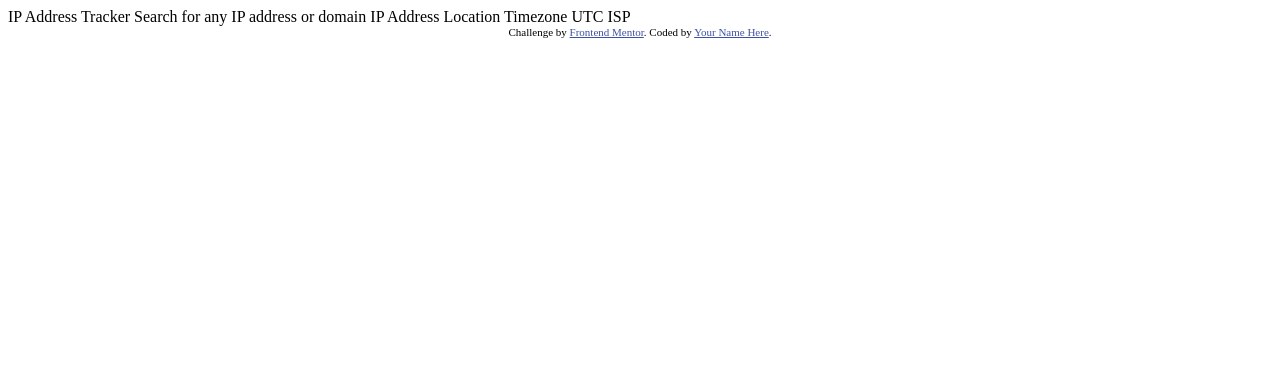
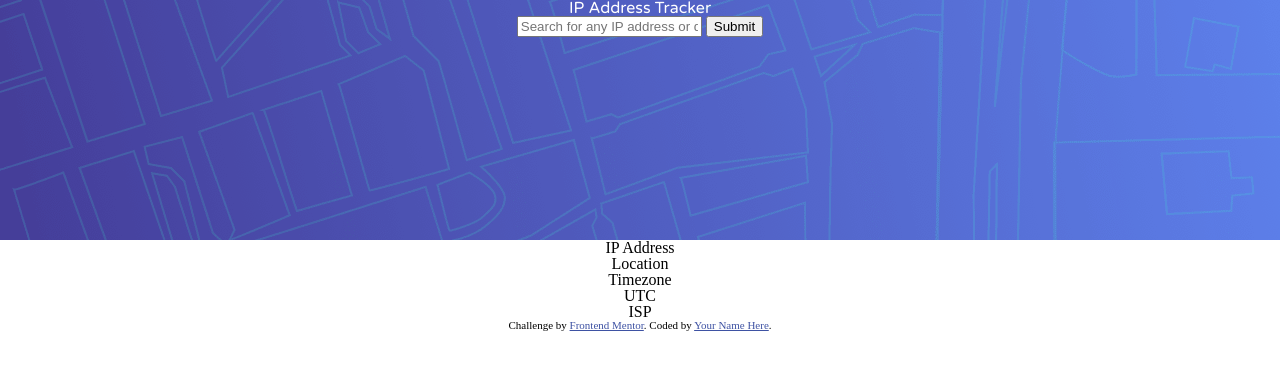
Before and after one commit to AmberArt/IP-Address-Tracker, a plain HTML site: page index.html in a window 1280 px wide. Drawn offline with nearby package versions, Linux system fonts and the light colour scheme.

Commit message:
added styling for top of html

```diff
--- /dev/null
+++ b/index.css
@@ -0,0 +1,59 @@
+
+
+html, body, div, span, applet, object, iframe,
+h1, h2, h3, h4, h5, h6, p, blockquote, pre,
+a, abbr, acronym, address, big, cite, code,
+del, dfn, em, img, ins, kbd, q, s, samp,
+small, strike, strong, sub, sup, tt, var,
+b, u, i, center,
+dl, dt, dd, ol, ul, li,
+fieldset, form, label, legend,
+table, caption, tbody, tfoot, thead, tr, th, td,
+article, aside, canvas, details, embed,
+figure, figcaption, footer, header, hgroup,
+menu, nav, output, ruby, section, summary,
+time, mark, audio, video {
+	margin: 0;
+	padding: 0;
+	border: 0;
+	font-size: 100%;
+	font: inherit;
+	vertical-align: baseline;
+}
+/* HTML5 display-role reset for older browsers */
+article, aside, details, figcaption, figure,
+footer, header, hgroup, menu, nav, section {
+	display: block;
+}
+body {
+	line-height: 1;
+}
+ol, ul {
+	list-style: none;
+}
+blockquote, q {
+	quotes: none;
+}
+blockquote:before, blockquote:after,
+q:before, q:after {
+	content: '';
+	content: none;
+}
+table {
+	border-collapse: collapse;
+	border-spacing: 0;
+}
+
+.container {
+    text-align: center;
+}
+
+.top {
+    background-image: url(./images/pattern-bg.png);
+    height: 30vh;
+}
+
+.h1-title {
+    color: white;
+    font-family: 'Varela Round', sans-serif;
+}
--- a/index.html
+++ b/index.html
@@ -8,23 +8,59 @@
 
   <title>Frontend Mentor | IP Address Tracker</title>
 
+  <!-- Leaflet CSS -->
+  <link rel="stylesheet" href="https://unpkg.com/leaflet@1.8.0/dist/leaflet.css"
+  integrity="sha512-hoalWLoI8r4UszCkZ5kL8vayOGVae1oxXe/2A4AO6J9+580uKHDO3JdHb7NzwwzK5xr/Fs0W40kiNHxM9vyTtQ=="
+  crossorigin=""/>
+   <!-- Leaflet's JavaScript -->
+ <script src="https://unpkg.com/leaflet@1.8.0/dist/leaflet.js"
+ integrity="sha512-BB3hKbKWOc9Ez/TAwyWxNXeoV9c1v6FIeYiBieIWkpLjauysF18NzgR1MBNBXf8/KABdlkX68nAhlwcDFLGPCQ=="
+ crossorigin=""></script>
+
   <!-- Feel free to remove these styles or customise in your own stylesheet 👍 -->
   <style>
     .attribution { font-size: 11px; text-align: center; }
     .attribution a { color: hsl(228, 45%, 44%); }
   </style>
+  <link rel="stylesheet" href="./index.css">
+  <!-- Varela font -->
+  <link href="https://fonts.googleapis.com/css2?family=Varela+Round&display=swap" rel="stylesheet">
 </head>
 <body>
 
-  IP Address Tracker
+  <div class="container">
+    <!-- where you input the IP address -->
+    <section class="top">
+      <h1 class="h1-title">IP Address Tracker</h1>
+      <form action="">
+        <input type="text" placeholder="Search for any IP address or domain">
+        <input type="submit">
+      </form>
+    </section>
+    <!-- display the results of the IP search -->
+    <section class="container">
+      <div>
+        <h3>IP Address</h3>
+      </div>
+      <div>
+        <h3>Location</h3>
+      </div>
+      <div>
+        <h3>Timezone</h3>
+        UTC <!-- TODO: add offset value dynamically using the API -->
+      </div>
+      <div>
+        <h3>ISP</h3>
+      </div>
+    </section>
 
-  Search for any IP address or domain
+    <!-- This is where the map will be displayed -->
+    <section>
+      <div id="map"></div>
+    </section>
 
-  IP Address
-  Location
-  Timezone
-    UTC <!-- add offset value dynamically using the API -->
-  ISP
+  </div>
+
 
   <div class="attribution">
     Challenge by <a href="https://www.frontendmentor.io?ref=challenge" target="_blank">Frontend Mentor</a>.
```
Also changed, not shown: JavaScript/Geo-IPify.js (added, +13 -0 lines).
